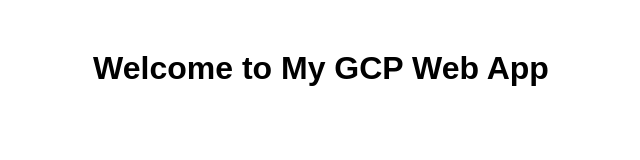
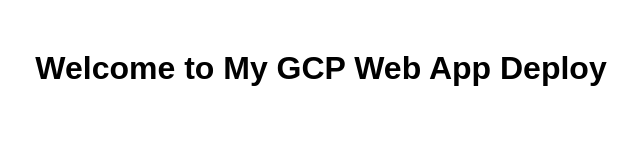
Before and after one commit to B1lok/ci-cd-iit, a plain HTML site: page index.html in a window 1280 px wide. Shown: the whole page, without its empty margins (319-959 px from the left). Drawn offline with Linux system fonts and the light colour scheme.

Commit message:
added CD

```diff
--- a/index.html
+++ b/index.html
@@ -7,6 +7,6 @@
     <link href="style.css" rel="stylesheet">
 </head>
 <body>
-    <h1>Welcome to My GCP Web App</h1>
+    <h1>Welcome to My GCP Web App Deploy</h1>
 </body>
 </html>
```
Also changed, not shown: 1 other file.
